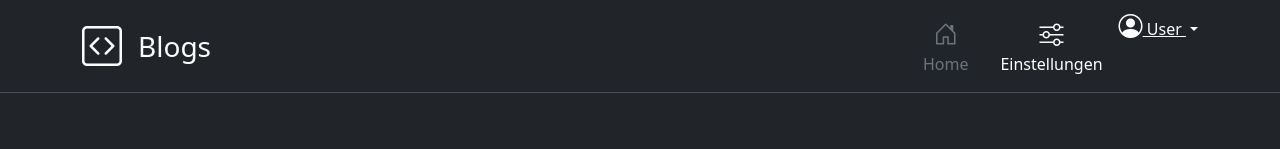
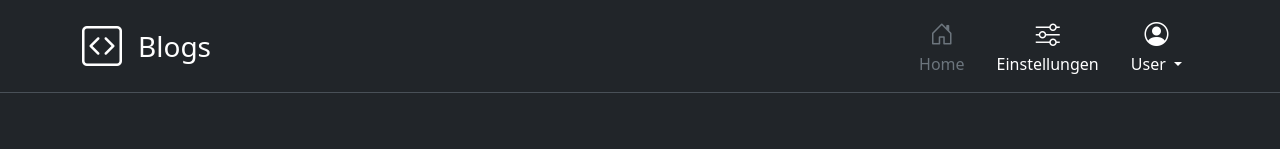
Before and after one commit to SingSang25/WTA-ATL-Frontend-Jan-zeugin, a Vue app: page / in a window 1280 px wide. Shown: the top 149 px of the page. Built offline with nearby package versions, Linux system fonts and the light colour scheme.

Commit message:
Aktualisiere Header.vue, um den Dropdown-Button zu ändern und den Logout-Button hinzuzufügen

```diff
--- a/src/components/Header.vue
+++ b/src/components/Header.vue
@@ -29,13 +29,13 @@
                         </router-link>
                     </li>
                     <li>
-                        <div v-if="!localStorageToken" class="dropdown text-center">
-                            <a href="#" class="d-block link-body-emphasis dropdown-toggle" data-bs-toggle="dropdown"
-                                aria-expanded="false">
+                        <div class="dropdown dropdown-toggle nav-link text-white" data-bs-toggle="dropdown"
+                            aria-expanded="false">
+                            <div class="text-center">
                                 <i class="bi bi-person-circle" style="font-size: 24px;"></i>
-                                User
-                            </a>
-                            <ul class="dropdown-menu text-small">
+                            </div>
+                            User
+                            <ul v-if="!localStorageToken" class="dropdown-menu text-small">
                                 <form class="px-4 py-3" style="min-width: 400px;">
                                     <div class="mb-3">
                                         <label for="DropdownFormEmail" class="form-label">Email address</label>
@@ -53,8 +53,8 @@
                                 <a class="dropdown-item" href="#">Neu hier? Sign up</a>
                                 <!--TODO: Erstelle Sing up Page-->
                             </ul>
+                            <button v-else @click="logout" class="dropdown-item">Logout</button>
                         </div>
-                        <button v-else @click="logout" class="dropdown-item">Logout</button>
                     </li>
                 </ul>
             </div>
```
